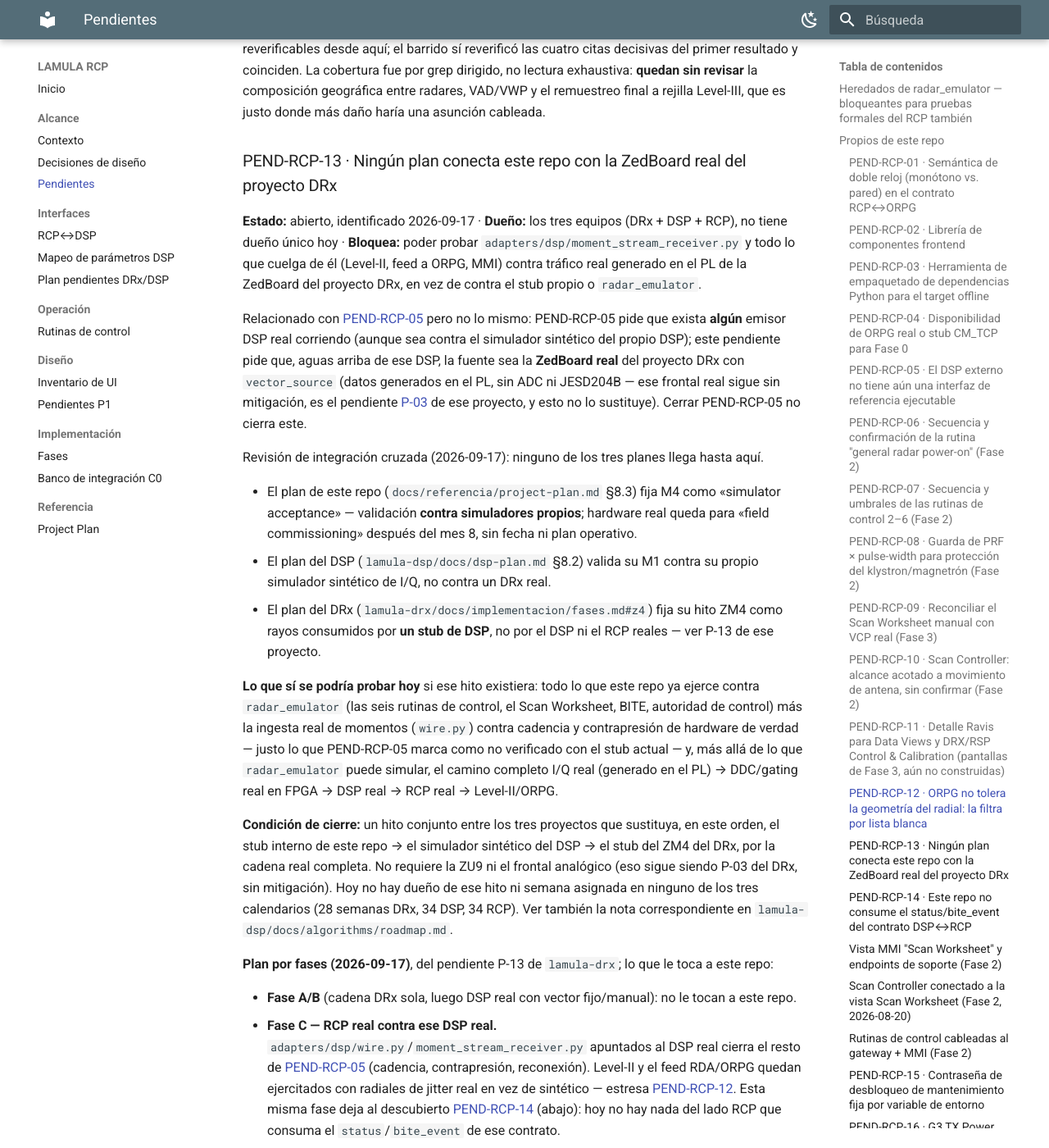
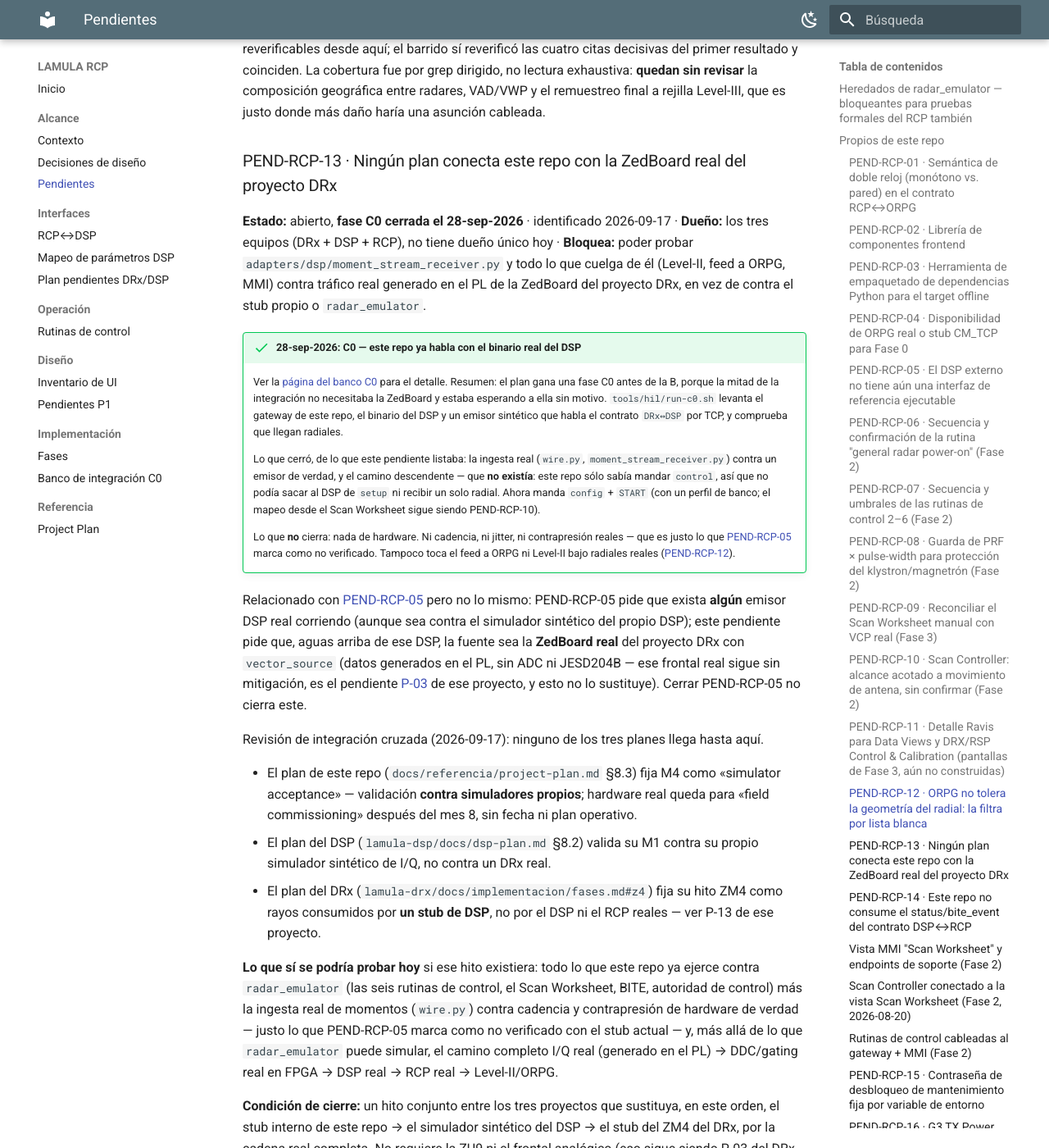
Before and after one commit to vladimir1284/lamula-rcp, an MkDocs documentation site: the page built from docs/alcance/pendientes.md, in a window 1280 px wide and 1400 px high, scrolled down 10969 px. Shown: the whole window at 82% size. Built offline with MkDocs 1.6.1 and Material for MkDocs 9.7.7, drawn with Linux system fonts in a browser that asks for light colours; some of the changed text lies outside the part shown.

Commit message:
docs: PEND-RCP-13 gana la fase C0, cerrada
El plan de integracion de los tres proyectos gana una fase C0 antes de la B:
la mitad no necesitaba la ZedBoard y estaba esperando a ella sin motivo. Lo
que cerro de lo que este pendiente listaba es la ingesta real contra un
emisor de verdad y el camino descendente, que no existia -- este repo solo
sabia mandar `control` y no podia sacar al DSP de `setup`.

Lo que no cierra, y conviene que no se lea de mas: nada de hardware. Ni
cadencia, ni jitter, ni contrapresion reales, que es justo lo que
PEND-RCP-05 marca como no verificado.

Co-Authored-By: Claude Opus 5 (1M context) <noreply@anthropic.com>

```diff
--- a/docs/alcance/pendientes.md
+++ b/docs/alcance/pendientes.md
@@ -437,10 +437,29 @@ justo donde más daño haría una asunción cableada.
 
 ### PEND-RCP-13 · Ningún plan conecta este repo con la ZedBoard real del proyecto DRx { #pend-rcp-13 }
 
-**Estado:** abierto, identificado 2026-09-17 · **Dueño:** los tres equipos (DRx + DSP + RCP), no
-tiene dueño único hoy · **Bloquea:** poder probar `adapters/dsp/moment_stream_receiver.py` y todo
-lo que cuelga de él (Level-II, feed a ORPG, MMI) contra tráfico real generado en el PL de la
-ZedBoard del proyecto DRx, en vez de contra el stub propio o `radar_emulator`.
+**Estado:** abierto, **fase C0 cerrada el 28-sep-2026** · identificado 2026-09-17 · **Dueño:** los
+tres equipos (DRx + DSP + RCP), no tiene dueño único hoy · **Bloquea:** poder probar
+`adapters/dsp/moment_stream_receiver.py` y todo lo que cuelga de él (Level-II, feed a ORPG, MMI)
+contra tráfico real generado en el PL de la ZedBoard del proyecto DRx, en vez de contra el stub
+propio o `radar_emulator`.
+
+!!! success "28-sep-2026: C0 — este repo ya habla con el binario real del DSP"
+    Ver la [página del banco C0](../implementacion/banco-c0.md) para el detalle. Resumen: el plan
+    gana una fase C0 antes de la B, porque la mitad de la integración no necesitaba la ZedBoard y
+    estaba esperando a ella sin motivo. `tools/hil/run-c0.sh` levanta el gateway de este repo, el
+    binario del DSP y un emisor sintético que habla el contrato `DRx↔DSP` por TCP, y comprueba que
+    llegan radiales.
+
+    Lo que cerró, de lo que este pendiente listaba: la ingesta real (`wire.py`,
+    `moment_stream_receiver.py`) contra un emisor de verdad, y el camino descendente — que **no
+    existía**: este repo sólo sabía mandar `control`, así que no podía sacar al DSP de `setup` ni
+    recibir un solo radial. Ahora manda `config` + `START` (con un perfil de banco; el mapeo desde
+    el Scan Worksheet sigue siendo PEND-RCP-10).
+
+    Lo que **no** cierra: nada de hardware. Ni cadencia, ni jitter, ni contrapresión reales — que
+    es justo lo que [PEND-RCP-05](#pend-rcp-05-el-dsp-externo-no-tiene-aun-una-interfaz-de-referencia-ejecutable)
+    marca como no verificado. Tampoco toca el feed a ORPG ni Level-II bajo radiales reales
+    ([PEND-RCP-12](#pend-rcp-12-orpg-no-tolera-la-geometria-del-radial-la-filtra-por-lista-blanca)).
 
 Relacionado con [PEND-RCP-05](#pend-rcp-05-el-dsp-externo-no-tiene-aun-una-interfaz-de-referencia-ejecutable)
 pero no lo mismo: PEND-RCP-05 pide que exista **algún**
@@ -476,8 +495,11 @@ semanas DRx, 34 DSP, 34 RCP). Ver también la nota correspondiente en
 
 **Plan por fases (2026-09-17)**, del pendiente P-13 de `lamula-drx`; lo que le toca a este repo:
 
+- **Fase C0 — este repo contra el DSP real, fuente sintética, sin hardware: HECHA** (28-sep-2026,
+  ver arriba). No estaba en el plan del 17-sep; se intercaló al ver que no dependía de la placa.
 - **Fase A/B** (cadena DRx sola, luego DSP real con vector fijo/manual): no le tocan a este repo.
-- **Fase C — RCP real contra ese DSP real.** `adapters/dsp/wire.py`/`moment_stream_receiver.py`
+- **Fase C (ahora C1) — RCP real contra ese DSP real, alimentado por la ZedBoard.** Lo que queda
+  es sustituir el emisor sintético de C0 por la placa; de este lado no cambia nada. `adapters/dsp/wire.py`/`moment_stream_receiver.py`
   apuntados al DSP real cierra el resto de [PEND-RCP-05](#pend-rcp-05-el-dsp-externo-no-tiene-aun-una-interfaz-de-referencia-ejecutable)
   (cadencia, contrapresión, reconexión). Level-II y el feed RDA/ORPG quedan ejercitados con
   radiales de jitter real en vez de sintético — estresa [PEND-RCP-12](#pend-rcp-12-orpg-no-tolera-la-geometria-del-radial-la-filtra-por-lista-blanca).
```
